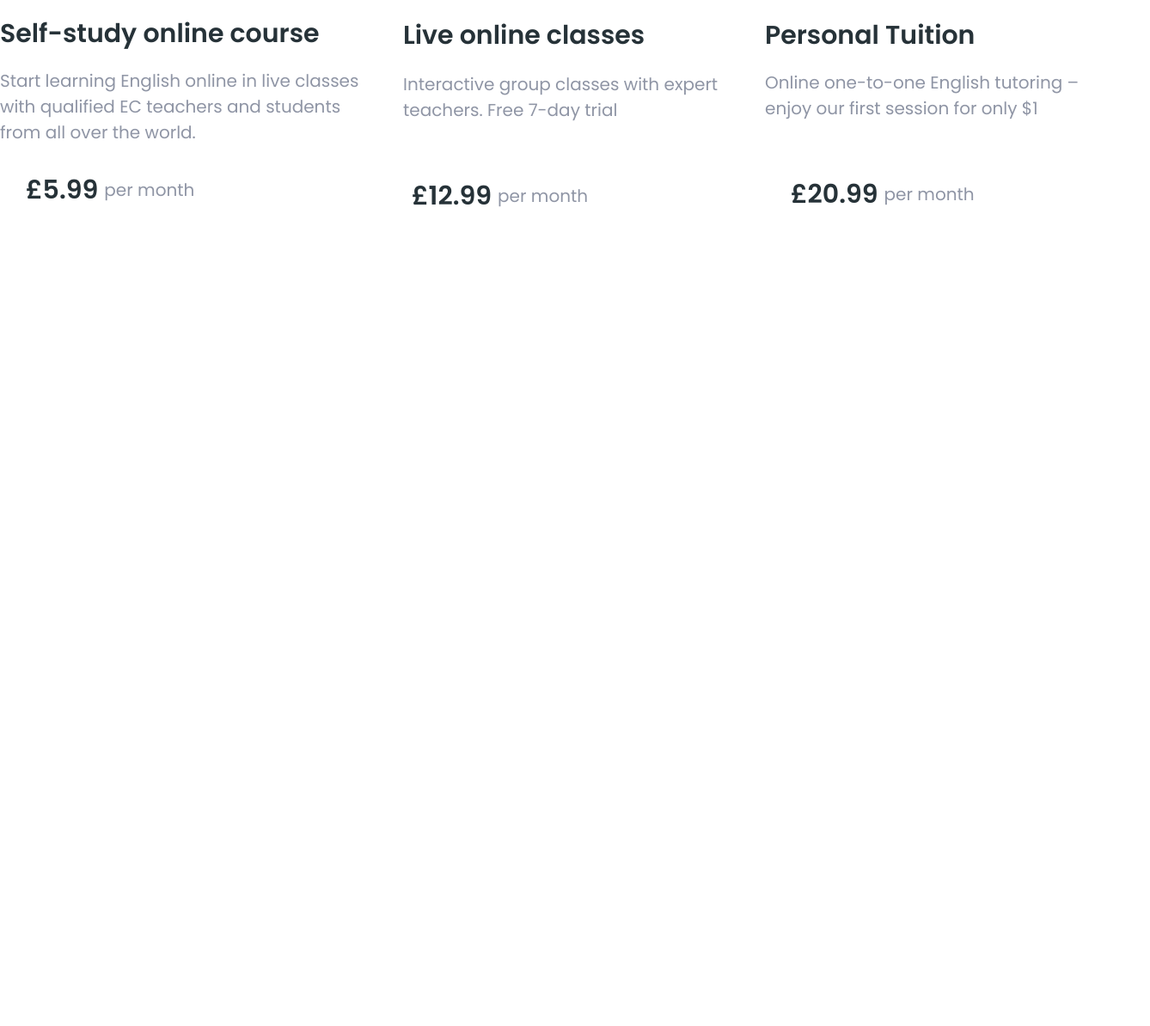
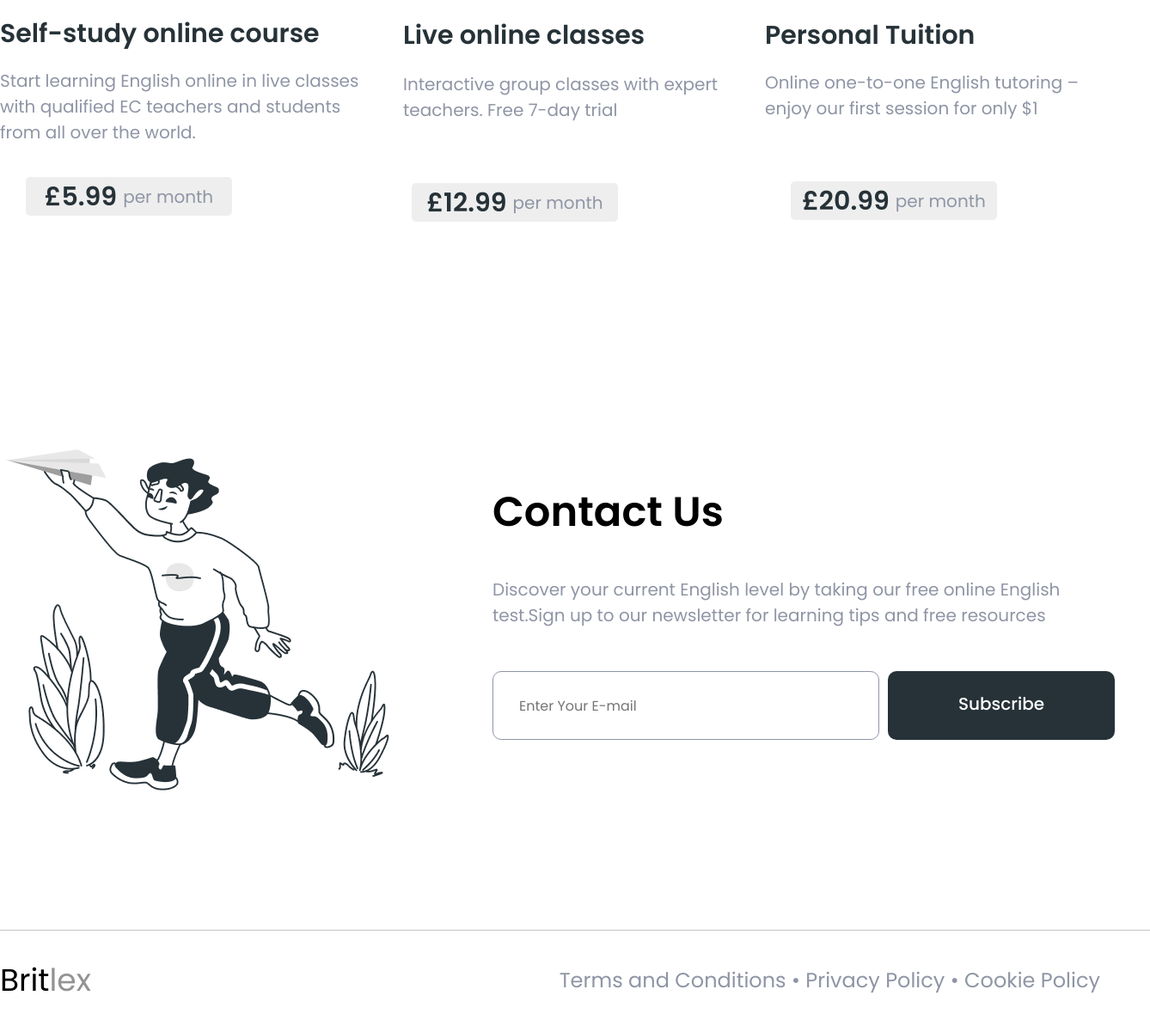
Before and after one commit to DenisNell/Britlex, a plain HTML site: page index.html in a window 1280 px wide. Shown: the part 3368-4562 px from the top of the page at 86% size, 1338 px wide, since content can reach past the window. Before the commit the page ends 3617 px from the top, so only its background shows below. Drawn offline with Linux system fonts and the light colour scheme.

Commit message:
contactUS

```diff
--- a/index.html
+++ b/index.html
@@ -158,6 +158,32 @@
     </div>
   </section>
 
+  <!-- Contact Us -->
+  <footer class="contactUs">
+    <div class="container1338">
+      <div class="contactUs_flex">
+        <img src="img/contactUs.png" alt="" class="contactUs_Img">
+        <div class="contactUs_InfoBlock">
+          <h2 class="contactUs_Title title">Contact Us</h2>
+          <p class="contactUs_text p_text20">Discover your current English level by taking our free online English test.Sign up to our newsletter for learning tips and free resources</p>
+          <div class="contactUs_SubscribeBlock">
+            <div class="form__input-email">
+              <form action="">
+                <input class="form_input" type="text" name="email" placeholder="Enter Your E-mail">
+              </form>
+            </div>
+            <a href="" class="contactUs_SubButton">Subscribe</a>
+          </div>
+        </div>
+      </div>
+      <div class="contactUs_Line"></div>
+      <div class="contactUs_footerBlockFlex">
+        <a href="" class="contactUs_footerBritlex">Brit<span class="Britlexcolor">lex</span></a>
+        <p class="contactUs_footerPrivacy">Terms and Conditions • Privacy Policy • Cookie Policy</p>
+      </div>
+    </div>
+  </footer>
+
 </body>
 
 </html>
--- a/style.css
+++ b/style.css
@@ -397,7 +397,13 @@ a {
   margin-bottom: 37px;
 }
 .pricing_CardPrice {
+  border-radius: 5px;
+  width: 240px;
+  height: 45px;
+  background: #eee;
   display: flex;
+  align-items: center;
+  justify-content: center;
   margin-left: 30px;
   gap: 7px;
 }
@@ -424,3 +430,79 @@ a {
   margin-top: 25px;
   margin-bottom: 70px;
 }
+
+/* Contact Us */
+.contactUs {
+  margin-top: 265px;
+}
+
+.contactUs_flex {
+  display: flex;
+  gap: 96px;
+}
+
+.contactUs_Title {
+  margin-top: 33px;
+}
+
+.contactUs_text {
+  margin-top: 35px;
+  margin-bottom: 50px;
+}
+.contactUs_SubscribeBlock {
+  display: flex;
+  gap: 10px;
+}
+.form__input-email {
+}
+.form_input {
+  border: 1px solid #8f95a5;
+  border-radius: 10px;
+  width: 450px;
+  height: 80px;
+  font-family: var(--font-family);
+  font-size: 16px;
+  padding-left: 30px;
+}
+.contactUs_SubButton {
+  display: block;
+  font-family: var(--font-family);
+  font-weight: 500;
+  font-size: 20px;
+  color: #fff;
+  border-radius: 10px;
+  width: 264px;
+  height: 80px;
+  background-color: #263238;
+  text-align: center;
+  padding-top: 23px;
+}
+
+.contactUs_Line{
+  margin-top: 130px;
+  width: 1338px;
+  height: 1px;
+  background: #c4c4c4;
+}
+.contactUs_footerBlockFlex {
+  display: flex;
+  justify-content: space-between;
+  margin-top: 30px;
+  margin-bottom: 30px;
+  align-items: center;
+}
+.contactUs_footerBritlex {
+  font-family: var(--font-family);
+font-weight: 400;
+font-size: 36px;
+color: #000;
+}
+.contactUs_footerPrivacy {
+  font-family: var(--font-family);
+font-weight: 400;
+font-size: 24px;
+color: #8f95a5;
+}
+.Britlexcolor{
+  color: #939393;
+}
```
Also changed, not shown: img/contactUs.png (added).
